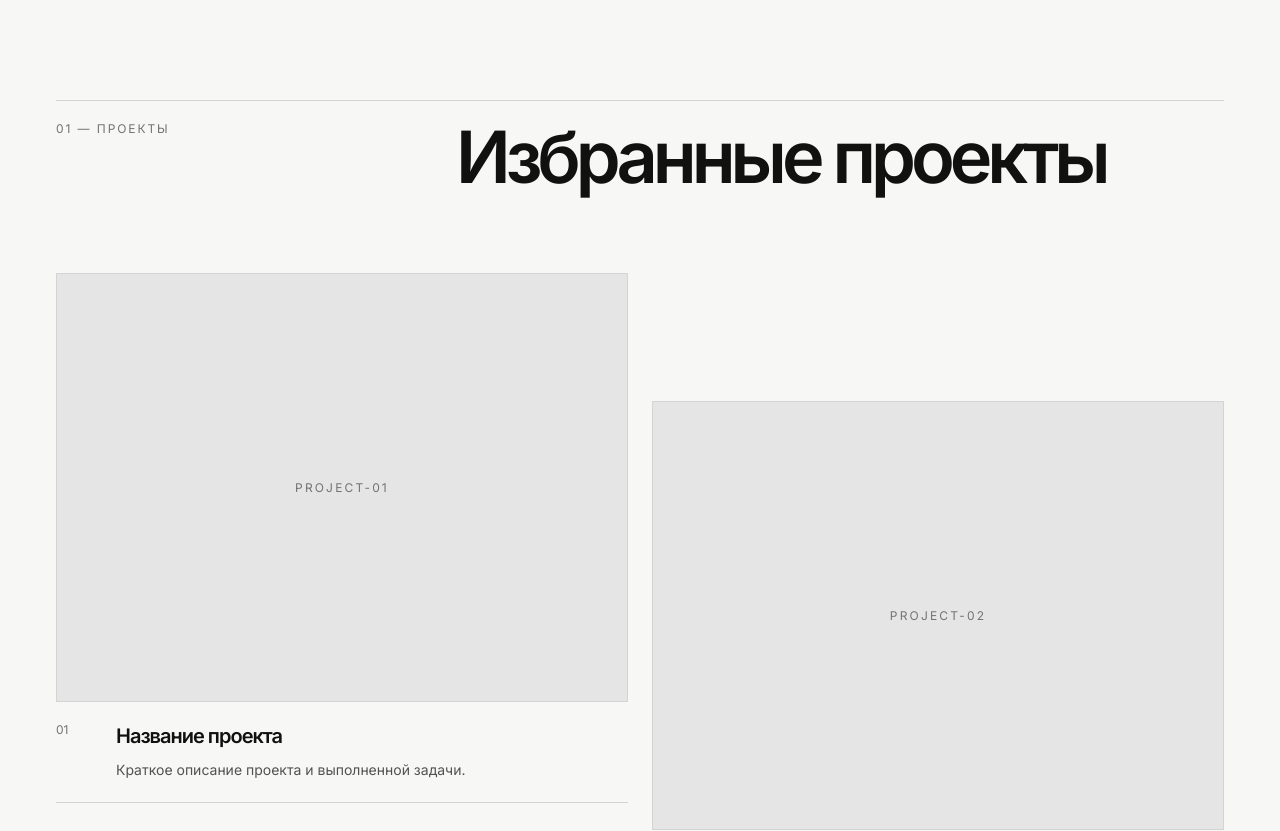
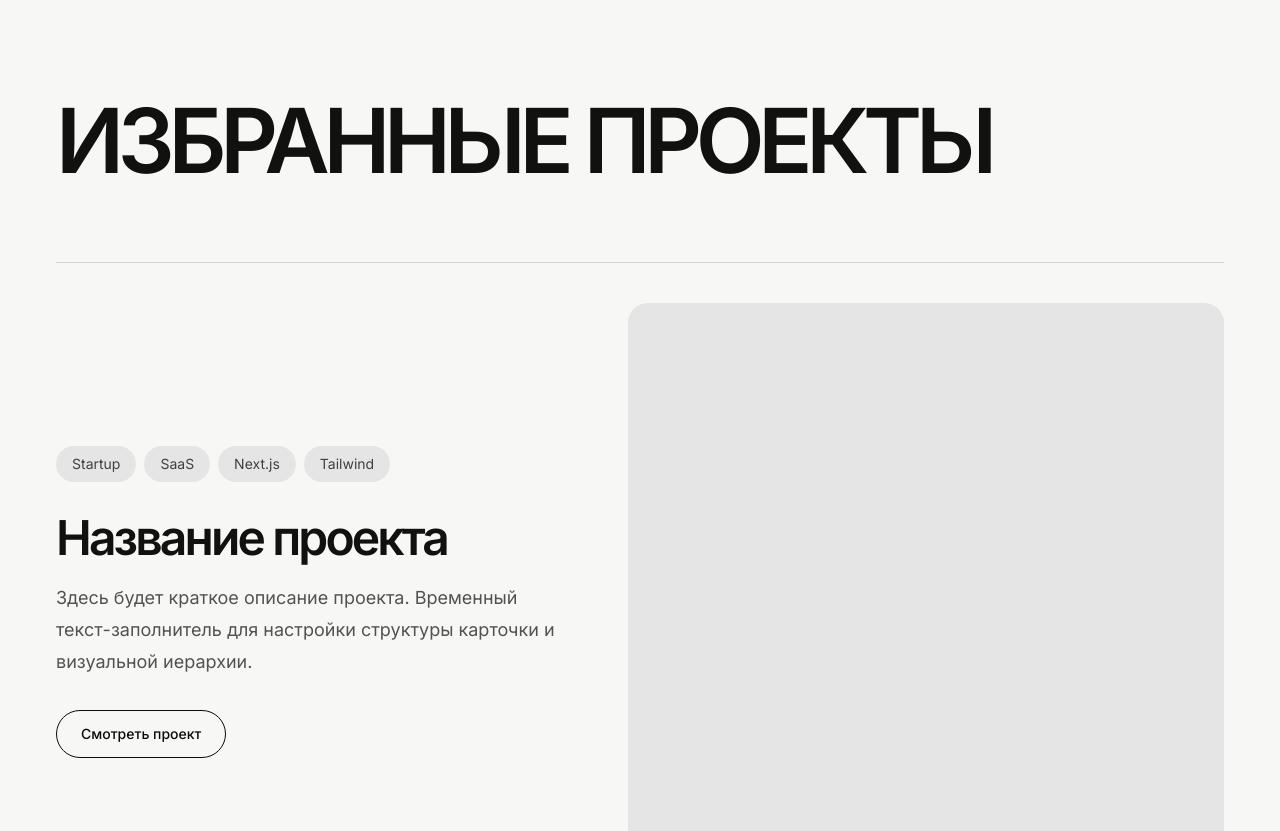
Before and after one commit to solomonovskolopendrov-tech/portfolio, a Next.js app: page / in a window 1280 px wide. Shown: the part 860-1691 px from the top of the page. Built offline with nearby package versions, Linux system fonts and the light colour scheme.

Commit message:
Redesign projects section

```diff
--- a/components/portfolio.tsx
+++ b/components/portfolio.tsx
@@ -1,27 +1,6 @@
 "use client";
 
 const TELEGRAM_URL = "https://t.me/nooo_design";
-
-const projects = [
-  {
-    id: "project-01",
-    number: "01",
-    title: "Название проекта",
-    description: "Краткое описание проекта и выполненной задачи.",
-  },
-  {
-    id: "project-02",
-    number: "02",
-    title: "Название проекта",
-    description: "Краткое описание проекта и выполненной задачи.",
-  },
-  {
-    id: "project-03",
-    number: "03",
-    title: "Название проекта",
-    description: "Краткое описание проекта и выполненной задачи.",
-  },
-];
 
 function TelegramLink({
   className = "",
@@ -109,43 +88,47 @@ export function Portfolio() {
         id="projects"
         aria-labelledby="projects-heading"
       >
-        <div className="grid gap-8 border-t border-neutral-300 pt-5 dark:border-neutral-800 lg:grid-cols-12">
-          <p className="text-xs uppercase tracking-[0.16em] text-neutral-500 lg:col-span-4">
-            01 — Проекты
-          </p>
         <h2
-            className="text-4xl font-semibold tracking-[-0.07em] sm:text-6xl lg:col-span-8 lg:text-7xl"
+          className="text-[clamp(3rem,7vw,7.5rem)] font-semibold uppercase leading-[0.92] tracking-[-0.07em]"
           id="projects-heading"
         >
           Избранные проекты
         </h2>
+
+        <article className="mt-14 grid gap-10 border-t border-neutral-300 pt-8 dark:border-neutral-800 sm:mt-20 sm:pt-10 lg:grid-cols-[minmax(0,0.92fr)_minmax(320px,1.08fr)] lg:items-center lg:gap-16">
+          <div>
+            <div className="flex flex-wrap gap-2">
+              {["Startup", "SaaS", "Next.js", "Tailwind"].map((tag) => (
+                <span
+                  className="rounded-full bg-neutral-200 px-4 py-2 text-sm text-neutral-700 dark:bg-neutral-900 dark:text-neutral-300"
+                  key={tag}
+                >
+                  {tag}
+                </span>
+              ))}
             </div>
 
-        <div className="mt-14 grid gap-x-6 gap-y-14 sm:mt-20 lg:grid-cols-12 lg:gap-y-24">
-          {projects.map((project, index) => (
-            <article
-              className={`group lg:col-span-6 ${
-                index === 1 ? "lg:mt-32" : ""
-              }`}
-              key={project.id}
+            <h3 className="mt-8 text-4xl font-semibold tracking-[-0.06em] sm:text-5xl">
+              Название проекта
+            </h3>
+            <p className="mt-5 max-w-xl text-base leading-7 text-neutral-600 dark:text-neutral-400 sm:text-lg sm:leading-8">
+              Здесь будет краткое описание проекта. Временный текст-заполнитель
+              для настройки структуры карточки и визуальной иерархии.
+            </p>
+            <a
+              className="mt-8 inline-flex min-h-12 items-center justify-center rounded-full border border-neutral-950 px-6 py-3 text-sm font-medium text-neutral-950 outline-offset-4 dark:border-neutral-100 dark:text-neutral-100"
+              href="#projects"
             >
-              <div className="flex aspect-[4/3] items-center justify-center border border-neutral-300 bg-neutral-200 text-xs uppercase tracking-[0.18em] text-neutral-500 dark:border-neutral-800 dark:bg-neutral-900 dark:text-neutral-600">
-                {project.id}
+              Смотреть проект
+            </a>
           </div>
-              <div className="grid grid-cols-[3rem_1fr] gap-3 border-b border-neutral-300 pb-5 pt-5 dark:border-neutral-800">
-                <p className="text-xs text-neutral-500">{project.number}</p>
-                <div>
-                  <h3 className="text-xl font-semibold tracking-[-0.05em]">
-                    {project.title}
-                  </h3>
-                  <p className="mt-2 max-w-md text-sm leading-6 text-neutral-600 dark:text-neutral-400">
-                    {project.description}
-                  </p>
-                </div>
-              </div>
+
+          <div
+            aria-label="Место для изображения проекта"
+            className="aspect-square rounded-[20px] bg-neutral-200 dark:bg-neutral-900"
+            role="img"
+          />
         </article>
-          ))}
-        </div>
       </section>
 
       <section
```
Lines whose indentation alone changed are shown as unchanged.
